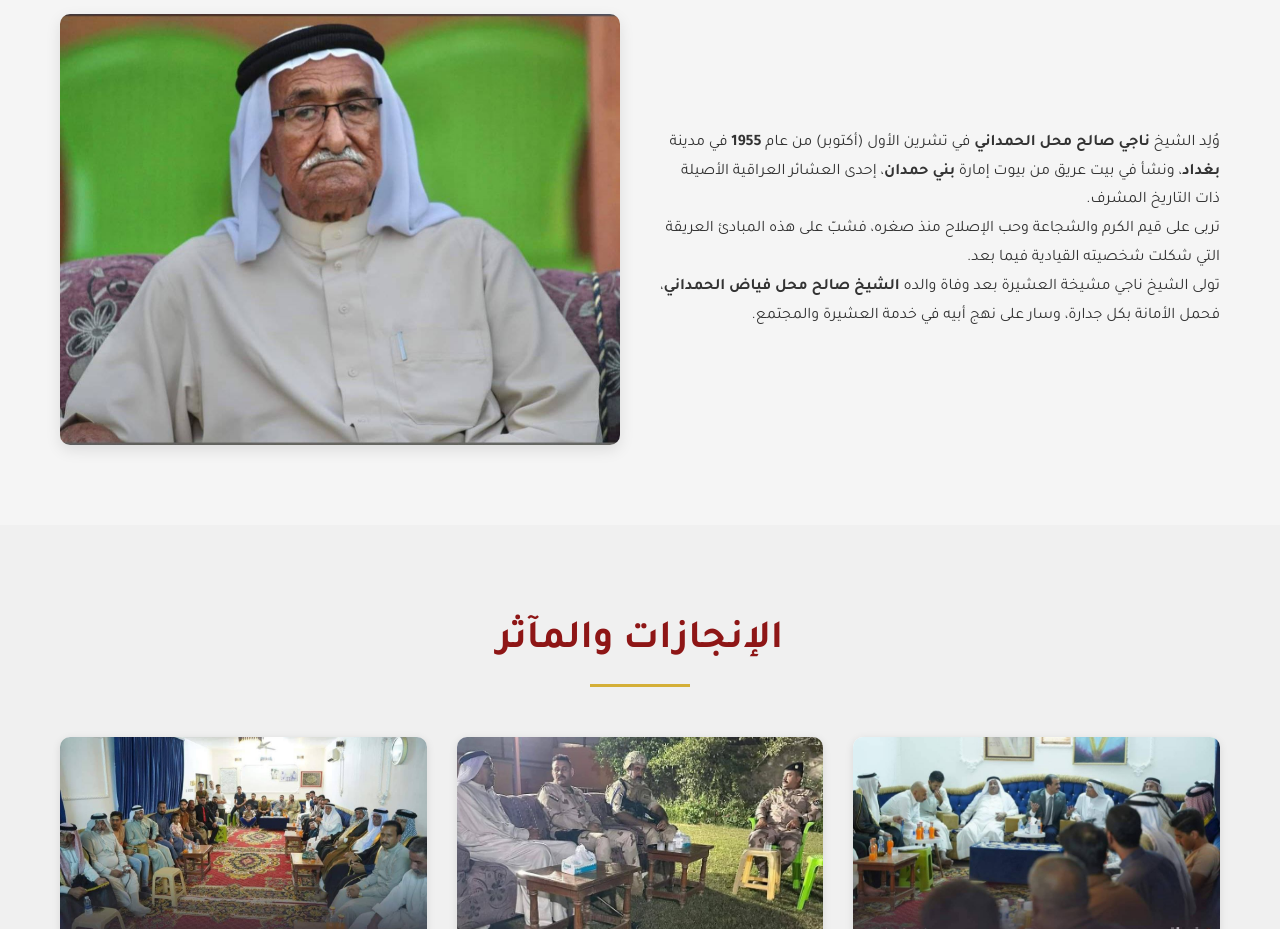
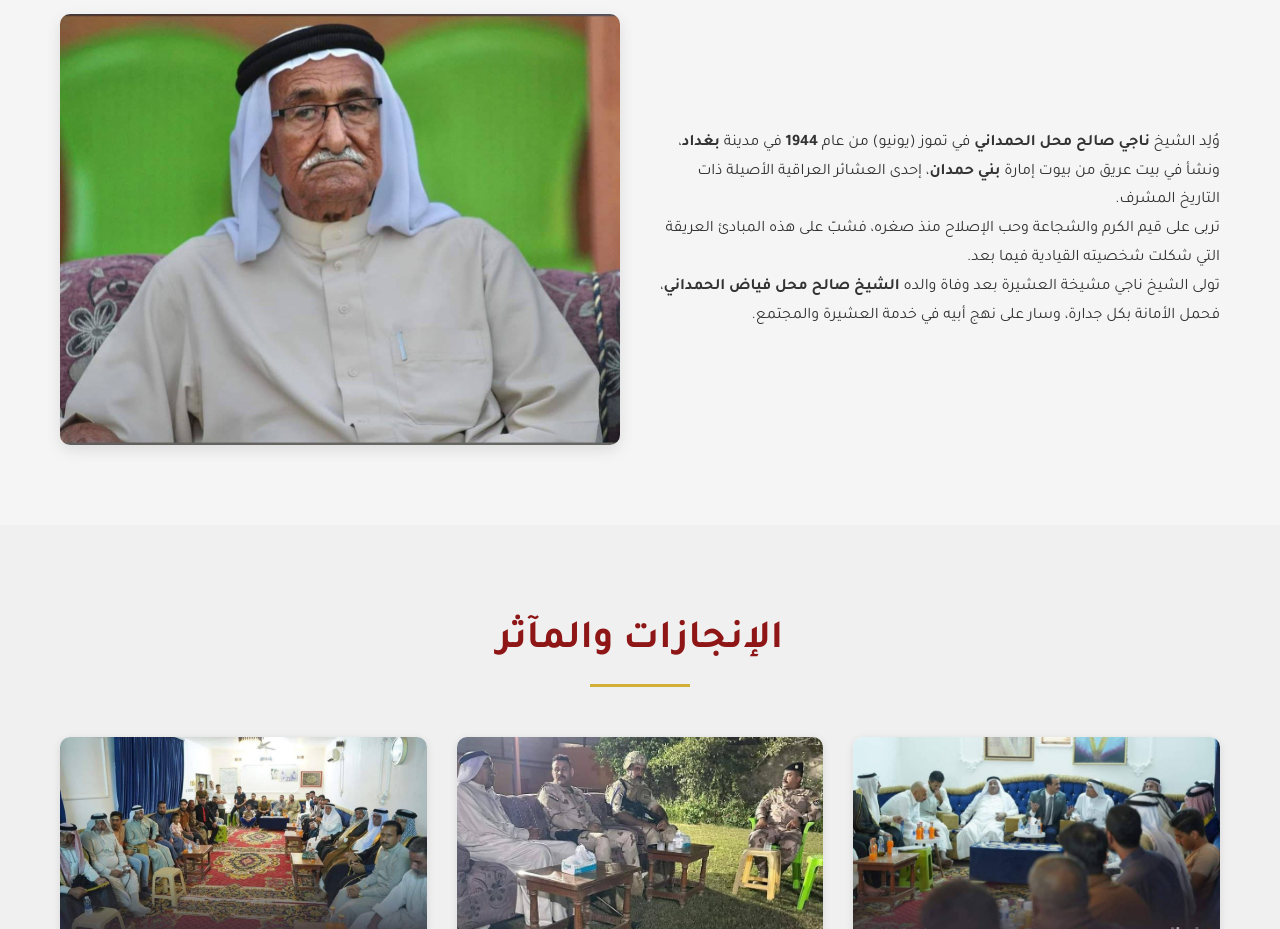
Before and after one commit to sheikhnaji/na, a plain HTML site: page index.html in a window 1280 px wide. Shown: the part 920-1849 px from the top of the page. Drawn offline with Linux system fonts and the light colour scheme.

Commit message:
Update index.html

```diff
--- a/index.html
+++ b/index.html
@@ -42,7 +42,7 @@
             </div>
             <div class="about-content">
                 <div class="about-text">
-                    <p>وُلِد الشيخ <strong>ناجي صالح محل الحمداني</strong> في تشرين الأول (أكتوبر) من عام <strong>1955</strong> في مدينة <strong>بغداد</strong>، ونشأ في بيت عريق من بيوت إمارة <strong>بني حمدان</strong>، إحدى العشائر العراقية الأصيلة ذات التاريخ المشرف.</p>
+                    <p>وُلِد الشيخ <strong>ناجي صالح محل الحمداني</strong> في تموز (يونيو) من عام <strong>1944</strong> في مدينة <strong>بغداد</strong>، ونشأ في بيت عريق من بيوت إمارة <strong>بني حمدان</strong>، إحدى العشائر العراقية الأصيلة ذات التاريخ المشرف.</p>
                     <p>تربى على قيم الكرم والشجاعة وحب الإصلاح منذ صغره، فشبّ على هذه المبادئ العريقة التي شكلت شخصيته القيادية فيما بعد.</p>
                     <p>تولى الشيخ ناجي مشيخة العشيرة بعد وفاة والده <strong>الشيخ صالح محل فياض الحمداني</strong>، فحمل الأمانة بكل جدارة، وسار على نهج أبيه في خدمة العشيرة والمجتمع.</p>
                 </div>
```
